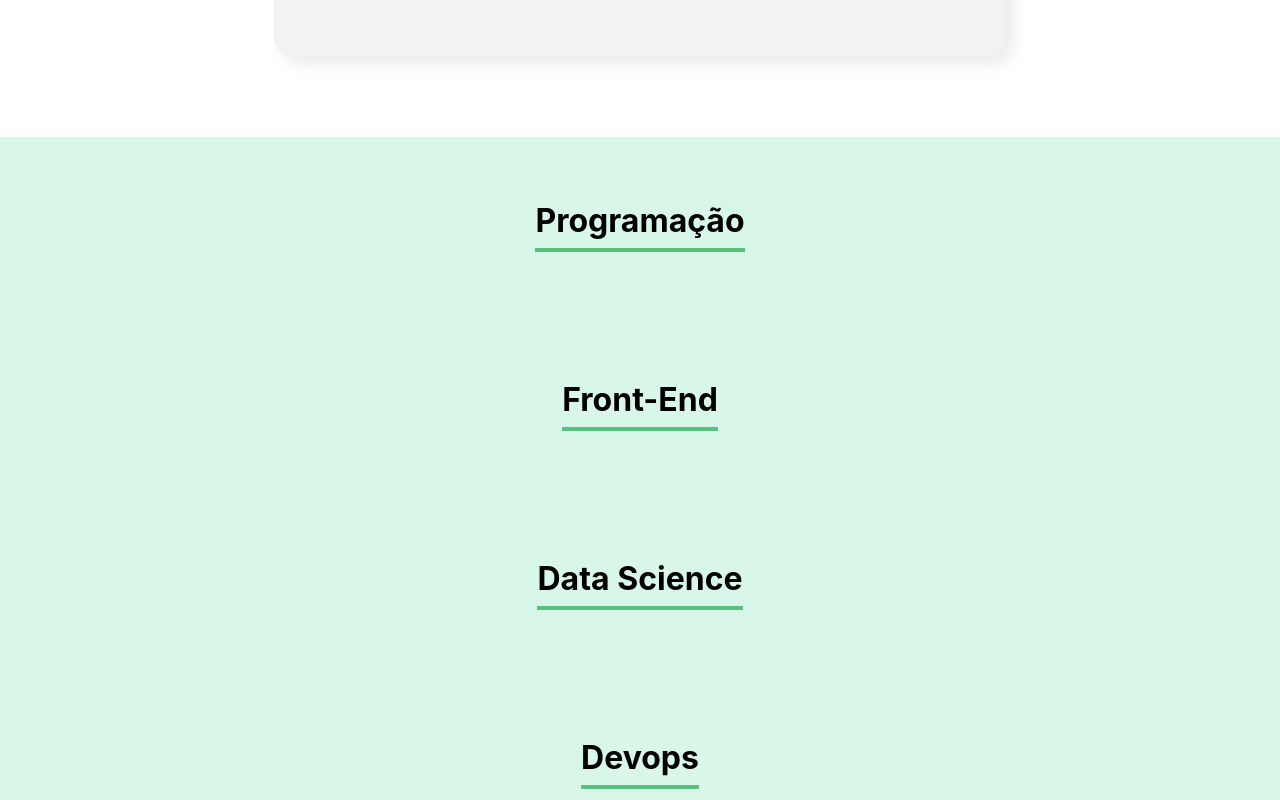
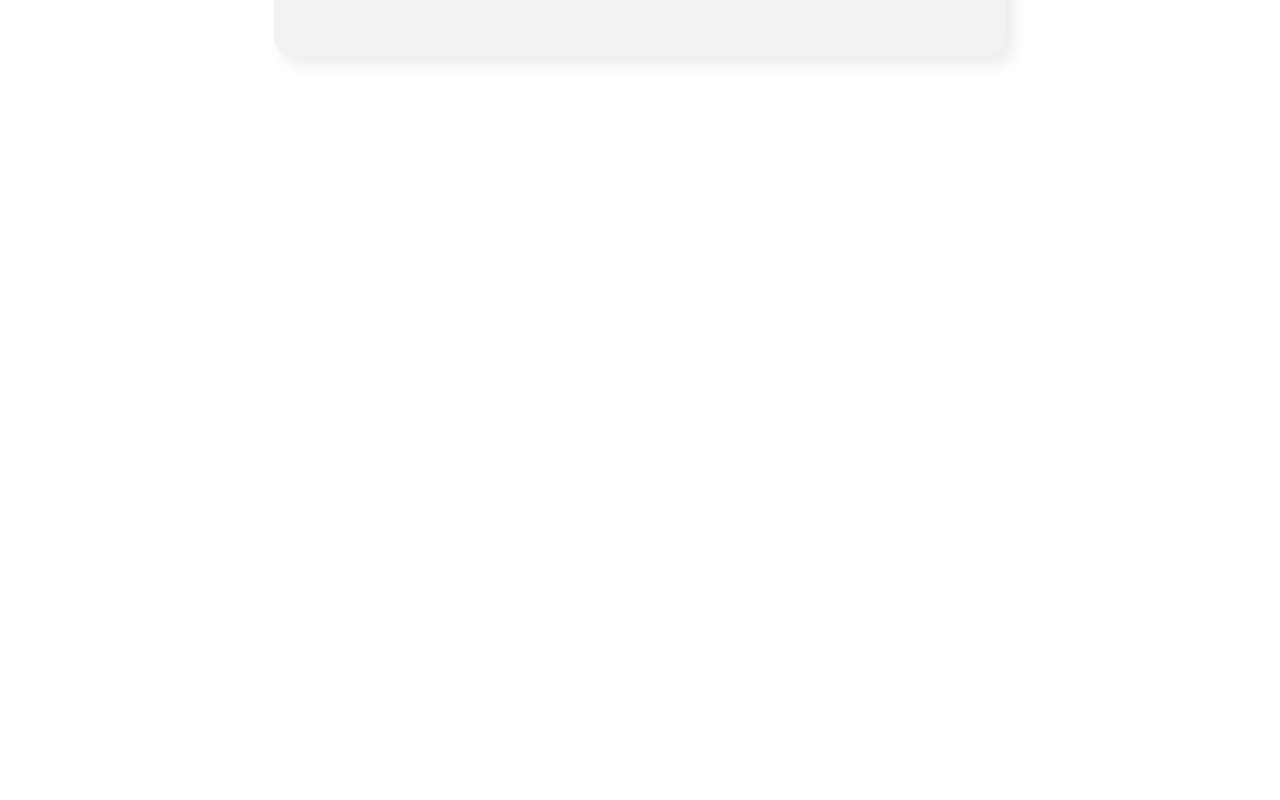
Before and after one commit to AntonioPinheiro66484/Organo, a React (Create React App) app: page / in a window 1280 px wide. Shown: the part 1340-2140 px from the top of the page. After the commit the page ends 1477 px from the top, so only its background shows below. Built offline with nearby package versions, Linux system fonts and the light colour scheme.

Commit message:
Adicionar o estilo e componente Time

```diff
--- a/src/components/Time/Time.css
+++ b/src/components/Time/Time.css
@@ -1,7 +1,7 @@
 .time{
     text-align: center;
     padding: 32px;
-    background-color: #D9F7E9;
+
 }
 
 .time h3{
@@ -10,3 +10,11 @@
     display: inline-block;
     padding-bottom: 8px;
 }
+
+.time .colaboradores {
+    display:flex;
+    justify-content: space-around;
+    margin-top: 32px;
+    flex-wrap: wrap;
+    margin-bottom: 32px;
+}
--- a/src/components/Time/index.js
+++ b/src/components/Time/index.js
@@ -1,9 +1,14 @@
+import Colaborador from '../Colaborador'
 import './Time.css'
 
 const Time =(props)=>{
+    const css = {backgroundColor: props.corSecundaria}
     return(
-        <section className='time'>
-            <h3>{props.nome}</h3>
+        (props.colaboradores.length > 0) && <section className='time' style={css}>
+            <h3 style={{borderColor:props.corPrimaria}}>{props.nome}</h3>
+            <div className="colaboradores">
+                {props.colaboradores.map(colaborador => <Colaborador nome={colaborador.nome} cargo={colaborador.cargo} imagem={colaborador.imagem}/>)}
+            </div>
         </section>
     )
 
```
